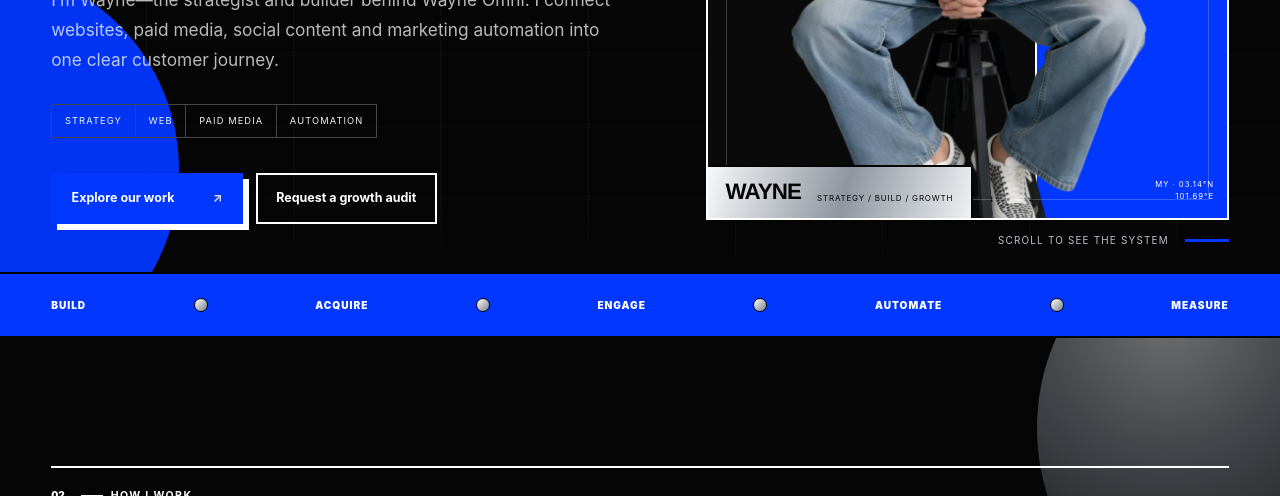
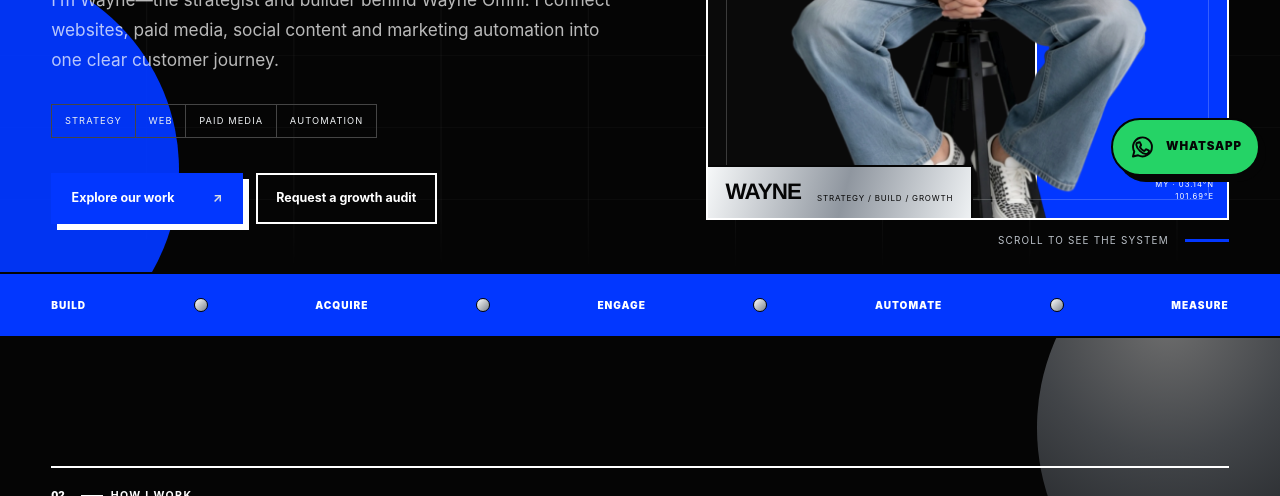
Before and after one commit to Waynechin4398/freelancemarketingagency, an Astro site: page / in a window 1280 px wide. Shown: the part 604-1100 px from the top of the page. Built offline with nearby package versions, Linux system fonts and the light colour scheme; Astro itself is replaced by a stand-in of ours.

Commit message:
Add sticky WhatsApp button

```diff
--- a/src/layouts/BaseLayout.astro
+++ b/src/layouts/BaseLayout.astro
@@ -69,6 +69,19 @@ const structuredData = {
     <Header />
     <main id="main-content"><slot /></main>
     <Footer />
+    <a
+      class="whatsapp-float"
+      href={site.whatsappUrl}
+      target="_blank"
+      rel="noopener noreferrer"
+      aria-label="Message Wayne on WhatsApp (opens in a new tab)"
+    >
+      <svg viewBox="0 0 24 24" aria-hidden="true">
+        <path d="M20.4 11.5a8.4 8.4 0 0 1-12.3 7.4L3.5 20l1.2-4.4A8.4 8.4 0 1 1 20.4 11.5Z" />
+        <path d="M8.2 7.8c.2-.4.4-.4.7-.4h.5c.2 0 .4.1.5.4l.8 1.9c.1.3 0 .5-.2.7l-.7.8c-.2.2-.1.4 0 .6.8 1.4 1.9 2.5 3.4 3.2.3.1.5.1.7-.1l.9-1.1c.2-.2.4-.3.7-.2l1.9.9c.3.1.4.3.4.6 0 .5-.3 1.5-1 2-.6.5-1.4.8-2.3.6-1.2-.2-2.8-.8-4.7-2.5-2.4-2.1-3.2-4.4-3.3-5.5 0-.8.2-1.4.7-1.9Z" />
+      </svg>
+      <span>WhatsApp</span>
+    </a>
     <script>
       document.querySelectorAll("[data-menu-toggle]").forEach((toggle) => {
         const nav = document.querySelector<HTMLElement>("#mobile-nav");
--- a/src/styles/global.css
+++ b/src/styles/global.css
@@ -464,6 +464,32 @@ body { background: var(--paper); }
 .insight-card { border: 0; }
 .insight-card span, .approved-metrics strong { color: var(--cobalt); }
 
+.whatsapp-float {
+  position: fixed;
+  right: max(1.25rem, env(safe-area-inset-right));
+  bottom: max(1.25rem, env(safe-area-inset-bottom));
+  z-index: 60;
+  min-height: 58px;
+  padding: .75rem 1rem;
+  display: inline-flex;
+  align-items: center;
+  justify-content: center;
+  gap: .65rem;
+  background: #25d366;
+  color: var(--ink);
+  border: 2px solid var(--ink);
+  border-radius: 999px;
+  box-shadow: 6px 6px 0 var(--ink);
+  font-size: .72rem;
+  font-weight: 900;
+  letter-spacing: .08em;
+  text-transform: uppercase;
+  transition: color .18s ease, background-color .18s ease, box-shadow .18s ease, transform .18s ease;
+}
+.whatsapp-float svg { width: 27px; height: 27px; fill: none; stroke: currentColor; stroke-width: 1.7; stroke-linecap: round; stroke-linejoin: round; }
+.whatsapp-float:hover,
+.whatsapp-float:focus-visible { background: var(--signal-red); color: white; transform: translate(-2px, -2px); box-shadow: 8px 8px 0 var(--ink); }
+
 /* Signal-red interaction states */
 :where(.button, .nav-cta, .menu-toggle, .filters button, .audit-choices button, .back-button, .console-tabs button) {
   transition: color .18s ease, background-color .18s ease, border-color .18s ease, box-shadow .18s ease, transform .18s ease;
@@ -530,6 +556,9 @@ body { background: var(--paper); }
 }
 
 @media (max-width: 620px) {
+  .whatsapp-float { width: 54px; min-height: 54px; padding: 0; border-radius: 50%; }
+  .whatsapp-float svg { width: 25px; height: 25px; }
+  .whatsapp-float span { position: absolute; width: 1px; height: 1px; padding: 0; margin: -1px; overflow: hidden; clip: rect(0, 0, 0, 0); white-space: nowrap; border: 0; }
   .personal-hero { padding-top: 2.5rem; gap: 3rem; }
   .personal-hero h1 { font-size: clamp(3.7rem, 17vw, 5.7rem); line-height: .86; }
   .personal-hero .hero-copy > p { font-size: .96rem; line-height: 1.7; }
```
